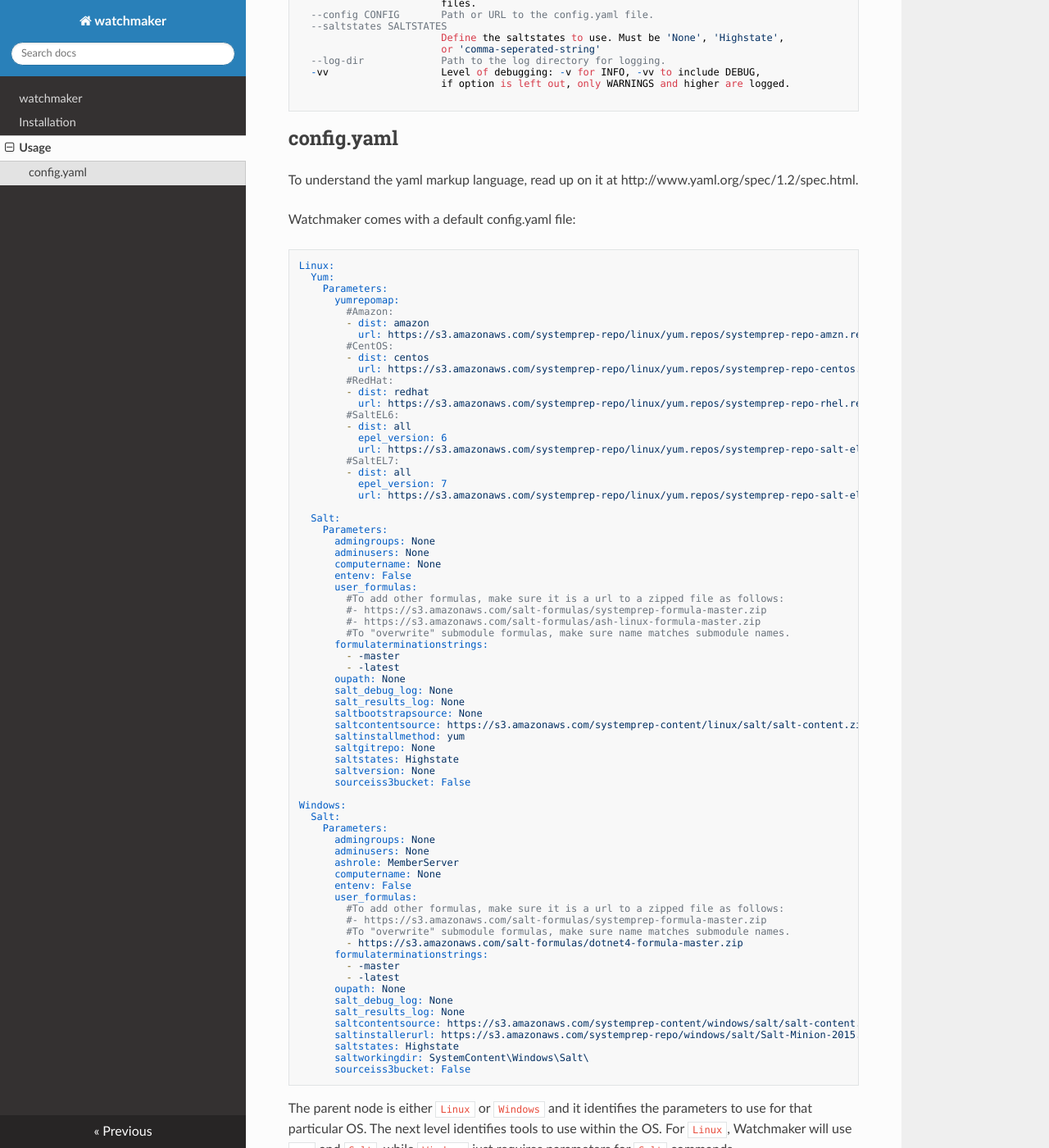
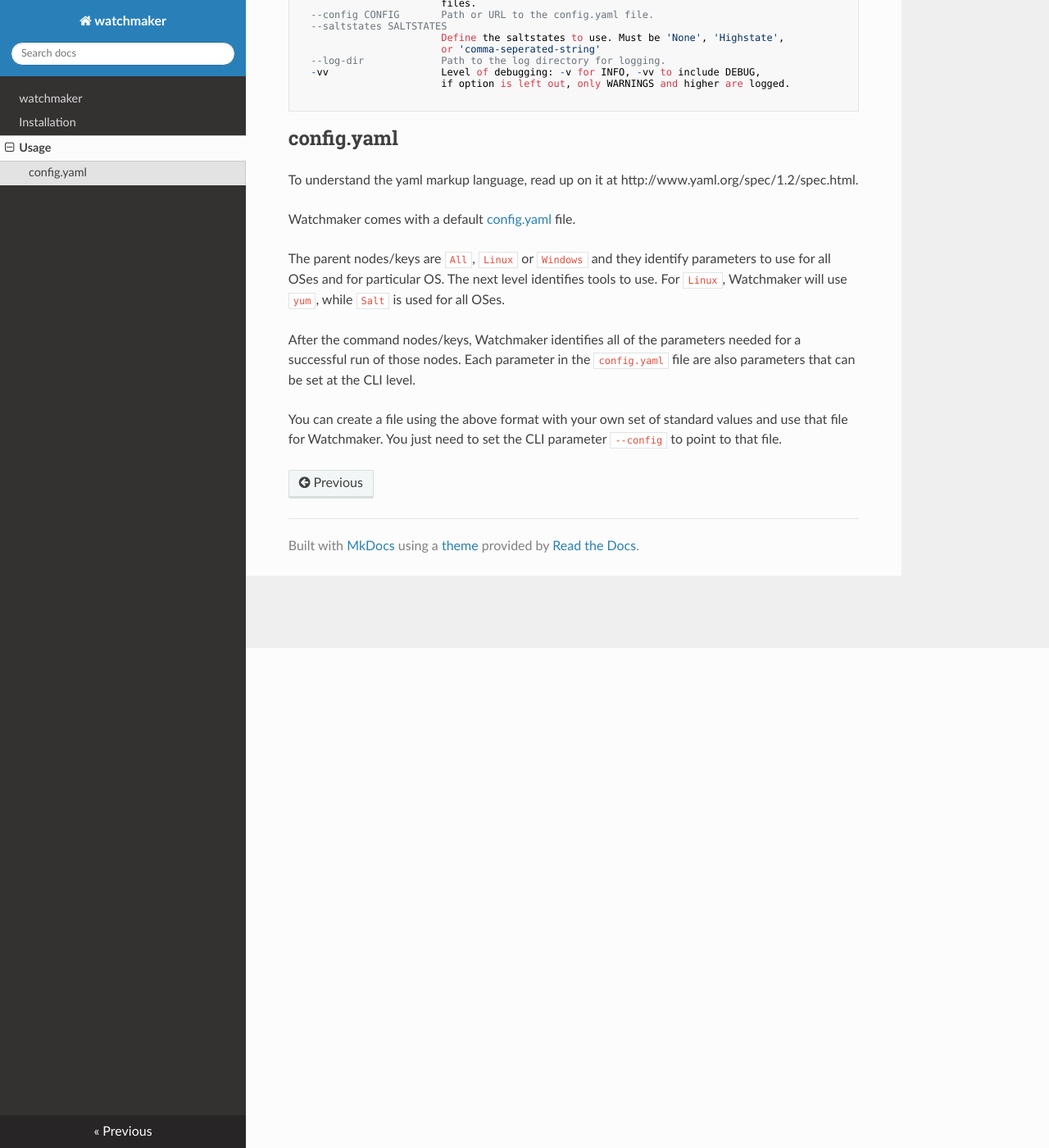
Before and after one commit to plus3it/watchmaker, an MkDocs documentation site: the page built from docs/usage.md, in a window 1280 px wide and 1400 px high, scrolled down 610 px. Shown: the whole window at 82% size. Built offline with MkDocs 1.6.1, drawn with Linux system fonts in a browser that asks for light colours; nearby versions of some CDN libraries; some of the changed text lies outside the part shown.

Commit message:
Changed to a link from config.yaml.

````diff
--- a/docs/usage.md
+++ b/docs/usage.md
@@ -44,88 +44,13 @@
 
 To understand the yaml markup language, read up on it at http://www.yaml.org/spec/1.2/spec.html.
 
-Watchmaker comes with a default config.yaml file:
+Watchmaker comes with a default [config.yaml](https://github.com/plus3it/watchmaker/blob/develop/src/watchmaker/static/config.yaml) file.
 
-```
-Linux:
-  Yum:
-    Parameters:
-      yumrepomap:
-        #Amazon:
-        - dist: amazon
-          url: https://s3.amazonaws.com/systemprep-repo/linux/yum.repos/systemprep-repo-amzn.repo
-        #CentOS:
-        - dist: centos
-          url: https://s3.amazonaws.com/systemprep-repo/linux/yum.repos/systemprep-repo-centos.repo
-        #RedHat:
-        - dist: redhat
-          url: https://s3.amazonaws.com/systemprep-repo/linux/yum.repos/systemprep-repo-rhel.repo
-        #SaltEL6:
-        - dist: all
-          epel_version: 6
-          url: https://s3.amazonaws.com/systemprep-repo/linux/yum.repos/systemprep-repo-salt-el6.repo
-        #SaltEL7:
-        - dist: all
-          epel_version: 7
-          url: https://s3.amazonaws.com/systemprep-repo/linux/yum.repos/systemprep-repo-salt-el7.repo
+The parent nodes/keys are `All`, `Linux` or `Windows` and they identify parameters to use for all OSes and for particular OS.
+The next level identifies tools to use. For `Linux`, Watchmaker will use `yum`, while `Salt` is used for all OSes.
 
-  Salt:
-    Parameters:
-      admingroups: None
-      adminusers: None
-      computername: None
-      entenv: False
-      user_formulas:
-        #To add other formulas, make sure it is a url to a zipped file as follows:
-        #- https://s3.amazonaws.com/salt-formulas/systemprep-formula-master.zip
-        #- https://s3.amazonaws.com/salt-formulas/ash-linux-formula-master.zip
-        #To "overwrite" submodule formulas, make sure name matches submodule names.
-      formulaterminationstrings:
-        - -master
-        - -latest
-      oupath: None
-      salt_debug_log: None
-      salt_results_log: None
-      saltbootstrapsource: None
-      saltcontentsource: https://s3.amazonaws.com/systemprep-content/linux/salt/salt-content.zip
-      saltinstallmethod: yum
-      saltgitrepo: None
-      saltstates: Highstate
-      saltversion: None
-      sourceiss3bucket: False
-
-Windows:
-  Salt:
-    Parameters:
-      admingroups: None
-      adminusers: None
-      ashrole: MemberServer
-      computername: None
-      entenv: False
-      user_formulas:
-        #To add other formulas, make sure it is a url to a zipped file as follows:
-        #- https://s3.amazonaws.com/salt-formulas/systemprep-formula-master.zip
-        #To "overwrite" submodule formulas, make sure name matches submodule names.
-        - https://s3.amazonaws.com/salt-formulas/dotnet4-formula-master.zip
-      formulaterminationstrings:
-        - -master
-        - -latest
-      oupath: None
-      salt_debug_log: None
-      salt_results_log: None
-      saltcontentsource: https://s3.amazonaws.com/systemprep-content/windows/salt/salt-content.zip
-      saltinstallerurl: https://s3.amazonaws.com/systemprep-repo/windows/salt/Salt-Minion-2015.8.5-AMD64-Setup.exe
-      saltstates: Highstate
-      saltworkingdir: SystemContent\Windows\Salt\
-      sourceiss3bucket: False
-```
-
-The parent node is either `Linux` or `Windows` and it identifies the parameters to use for that particular OS.
-The next level identifies tools to use within the OS. For `Linux`, Watchmaker will use `yum` and `Salt`, while
-`Windows` just requires parameters for `Salt` commands.
-
-After the command nodes, Watchmaker identifies all of the parameters needed for a successful run of those nodes.
-Each paramter in the `config.yaml` file are also paramters that can be set at the CLI level.
+After the command nodes/keys, Watchmaker identifies all of the parameters needed for a successful run of those nodes.
+Each parameter in the `config.yaml` file are also parameters that can be set at the CLI level.
 
 You can create a file using the above format with your own set of standard values and use that file
 for Watchmaker.  You just need to set the CLI parameter `--config` to point to that file.
````
